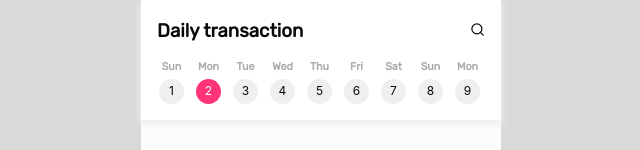
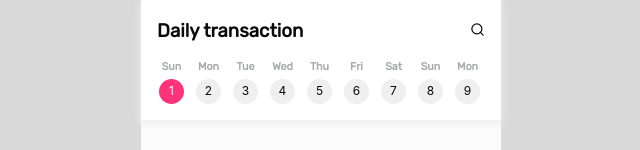
Before and after one commit to fathurhidayat3/expense-tracker, a React (Create React App) app: page / in a window 1280 px wide. Shown: the top 150 px of the page, without its empty margins (319-959 px from the left). Built offline with nearby package versions, Linux system fonts and the light colour scheme.

Commit message:
Add DateScroller component

```diff
--- a/src/App.js
+++ b/src/App.js
@@ -5,12 +5,14 @@ import { BrowserRouter as Router, Route } from "react-router-dom";
 import Daily from "./pages/Daily";
 import Stat from "./pages/Stat";
 import Base from "./components/Base";
+import DateScroller from "./components/DateScroller";
+
 import BottomNavbar from "./components/BottomNavbar";
 import ButtonIcon from "./components/ButtonIcon";
 import HeadingText from "./components/HeadingText";
 import TopNavbar from "./components/TopNavbar/style";
+import HelperText from "./components/HelperText";
 import { color } from "./constants";
-import HelperText from "./components/HelperText";
 
 function App() {
   return (
@@ -25,14 +27,8 @@ function App() {
             />
           </div>
 
-          <div
-            style={{
-              display: "flex",
-              margin: "16px -4px 0 -4px",
-              overflowX: "scroll"
-            }}
-          >
-            {[
+          <DateScroller
+            data={[
               { num: 1, day: "Sun", isActive: false },
               { num: 2, day: "Mon", isActive: true },
               { num: 3, day: "Tue", isActive: false },
@@ -44,39 +40,13 @@ function App() {
               { num: 9, day: "Mon", isActive: false },
               { num: 10, day: "Tue", isActive: false },
               { num: 11, day: "Wed", isActive: false }
-            ].map((item, index) => {
-              return (
-                <div
-                  style={{
-                    display: "flex",
-                    flexDirection: "column",
-                    alignItems: "center"
-                  }}
-                  key={index}
-                >
-                  <HelperText>{item.day}</HelperText>
-                  <div
-                    style={{
-                      display: "inline-block",
-                      margin: "6px 6px 0 6px",
-                      minHeight: 25,
-                      minWidth: 25,
-                      borderRadius: 25,
-                      background: item.isActive
-                        ? color.primary
-                        : color.grayDarker,
-                      fontSize: ".75em",
-                      color: item.isActive ? color.light : color.dark,
-                      lineHeight: "2em",
-                      textAlign: "center"
-                    }}
-                  >
-                    {item.num}
-                  </div>
-                </div>
-              );
-            })}
-          </div>
+            ]}
+            buttonStyle={{
+              activeBackground: "red",
+              activeColor: "yellow"
+            }}
+            onButtonClick={data => console.log(data)}
+          />
         </TopNavbar>
 
         <Route exact path="/" component={() => <Daily />} />
--- /dev/null
+++ b/src/components/DateScroller/index.js
@@ -0,0 +1,49 @@
+// @flow
+
+import React from "react";
+import HelperText from "../HelperText";
+import {
+  DateScrollerButton,
+  DateScrollerButtonContainer,
+  DateScrollerWrapper
+} from "./style";
+
+type Props = {
+  data: Object,
+  buttonStyle?: Object,
+  onButtonClick: Function,
+  otherProps?: any
+};
+
+const DateScroller = ({
+  data,
+  buttonStyle,
+  onButtonClick,
+  ...otherProps
+}: Props) => {
+  const [buttonItem, setButtonItem] = React.useState(1);
+
+  return (
+    <DateScrollerWrapper>
+      {data.map((item, index) => {
+        return (
+          <DateScrollerButtonContainer
+            onClick={() => onButtonClick(item)}
+            key={index}
+          >
+            <HelperText>{item.day}</HelperText>
+            <DateScrollerButton
+              buttonStyle={buttonStyle}
+              isActive={item.num === buttonItem && true}
+              onClick={() => setButtonItem(item.num)}
+            >
+              {item.num}
+            </DateScrollerButton>
+          </DateScrollerButtonContainer>
+        );
+      })}
+    </DateScrollerWrapper>
+  );
+};
+
+export default DateScroller;
--- /dev/null
+++ b/src/components/DateScroller/style.js
@@ -0,0 +1,32 @@
+import styled from "styled-components";
+
+import { color, layout } from "../../constants";
+
+const { spacing } = layout;
+
+const DateScrollerWrapper = styled.div`
+  display: flex;
+  margin: ${spacing.lg} -4px 0 -4px;
+  overflow-x: scroll;
+`;
+
+const DateScrollerButtonContainer = styled.div`
+  display: flex;
+  flex-direction: column;
+  align-items: center;
+`;
+
+const DateScrollerButton = styled.div`
+  display: inline-block;
+  margin: 6px 6px 0 6px;
+  min-height: 25px;
+  min-width: 25px;
+  border-radius: 25px;
+  background: ${props => (props.isActive ? color.primary : color.grayDarker)};
+  font-size: 0.75em;
+  color: ${props => (props.isActive ? color.light : color.dark)};
+  line-height: 2em;
+  text-align: center;
+`;
+
+export { DateScrollerWrapper, DateScrollerButtonContainer, DateScrollerButton };
```
